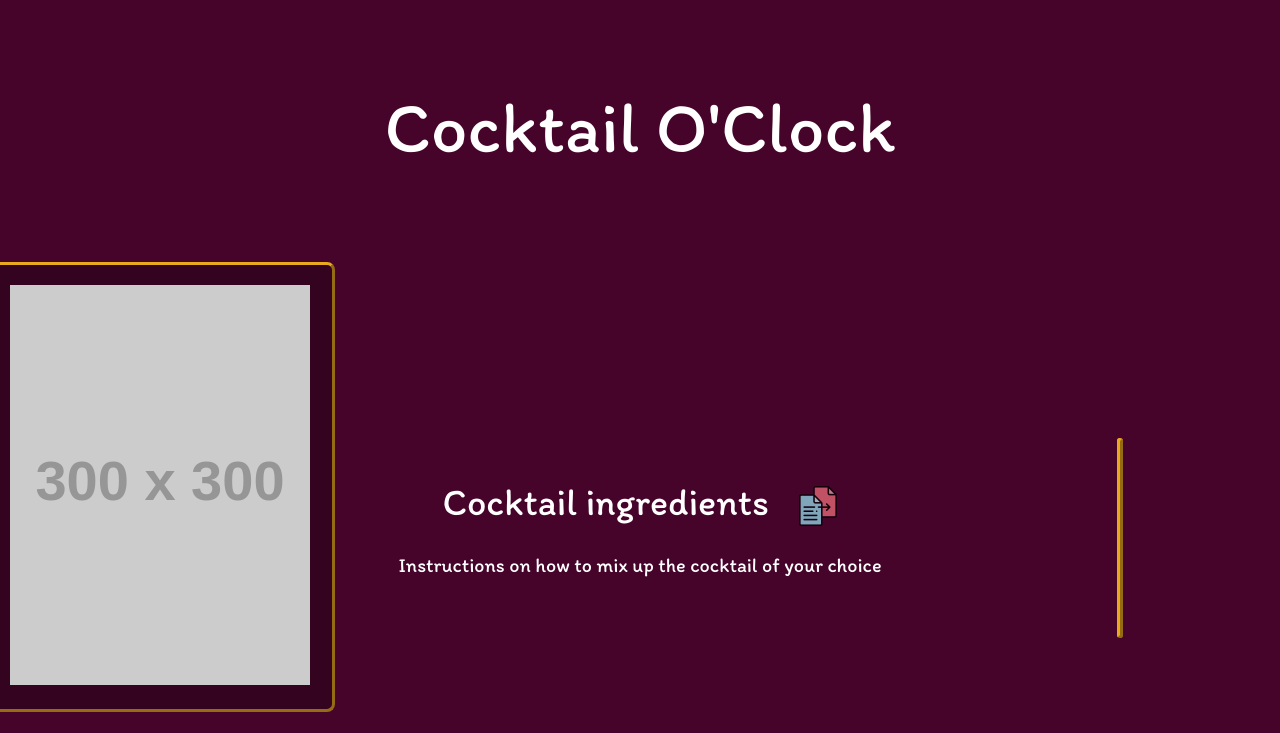
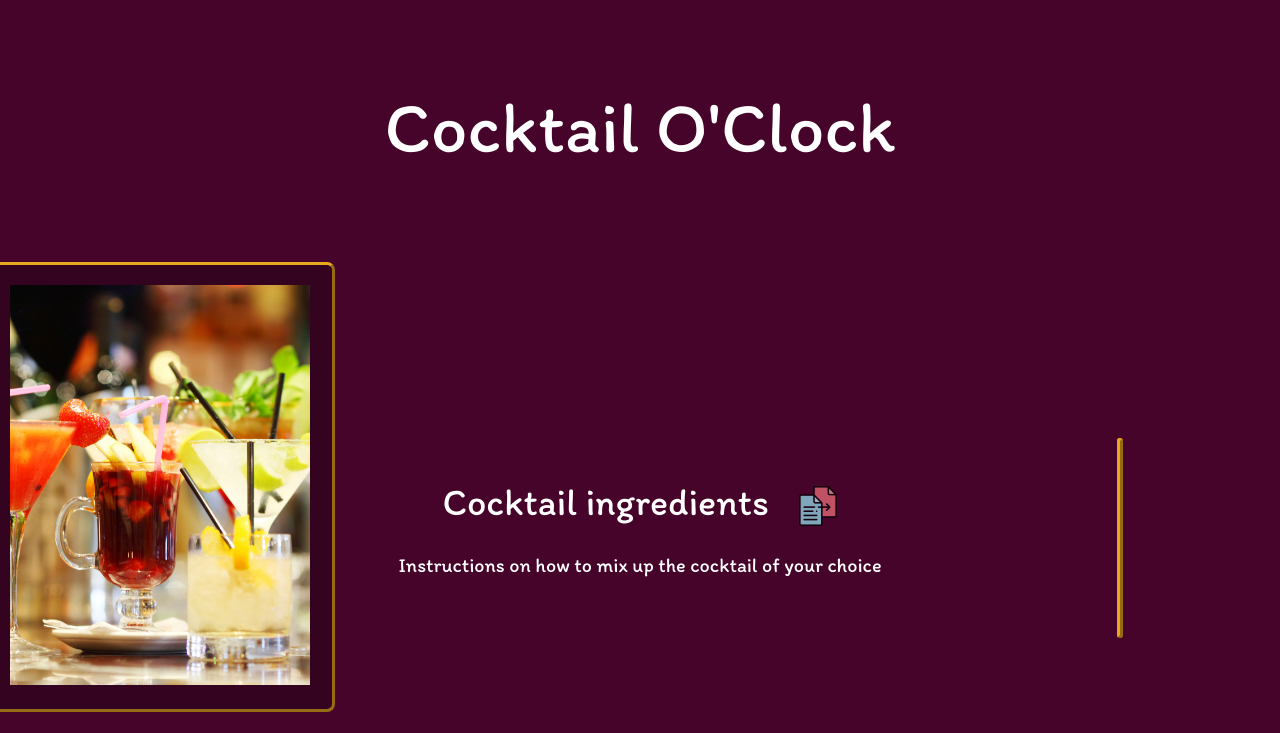
Before and after one commit to JosephNamihas/Cocktail-O-Clock, a plain HTML site: page cocktail.html in a window 1280 px wide. Shown: the top 733 px of the page. Drawn offline with nearby package versions, Linux system fonts and the light colour scheme; no server answers; placeholder pictures from the web are drawn by us; a web font is replaced by a local one.

Commit message:
added placeholder image for cocktails which do not have a corresponding image within the API

```diff
--- a/assets/js/cocktail.js
+++ b/assets/js/cocktail.js
@@ -68,6 +68,7 @@ function retrieveGifImage() {
 
             var cocktailName = $(this).text()
 
+            localStorage.setItem("nameOfCocktail", cocktailName);
             console.log(cocktailName)
 
             getCocktail(cocktailName)
--- a/cocktail.html
+++ b/cocktail.html
@@ -33,7 +33,7 @@
       <div class="col-lg-3 col-md-3 col-sm-12 custom-col">
         <div class="cocktail-image">
           <!--Placeholder img - Cocktail img appends into here-->
-          <img id="cocktailImg" src="https://via.placeholder.com/300" alt="Your cocktail of choice">
+          <img id="cocktailImg" src="assets/images/200804-2121x1414-cocktails.jpg" alt="Your cocktail of choice">
         </div>
         <br>
         <div class="social-icons">
```
